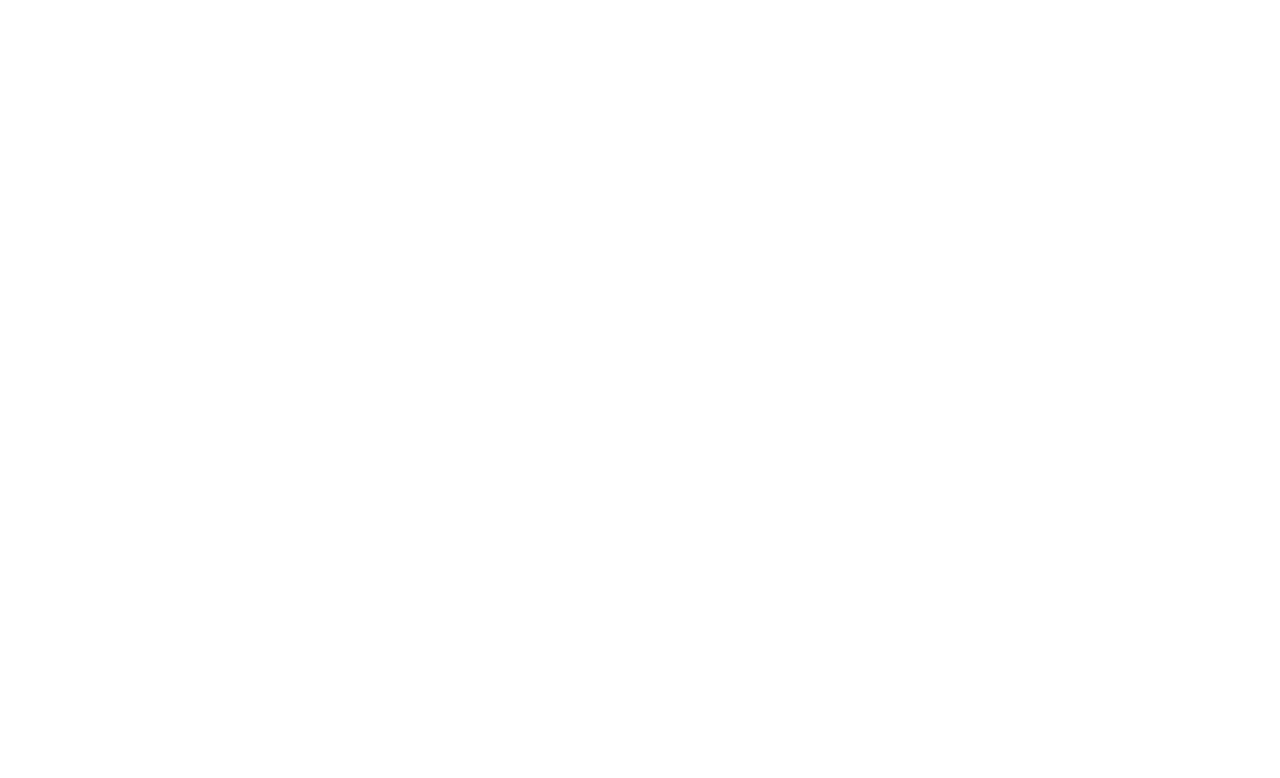
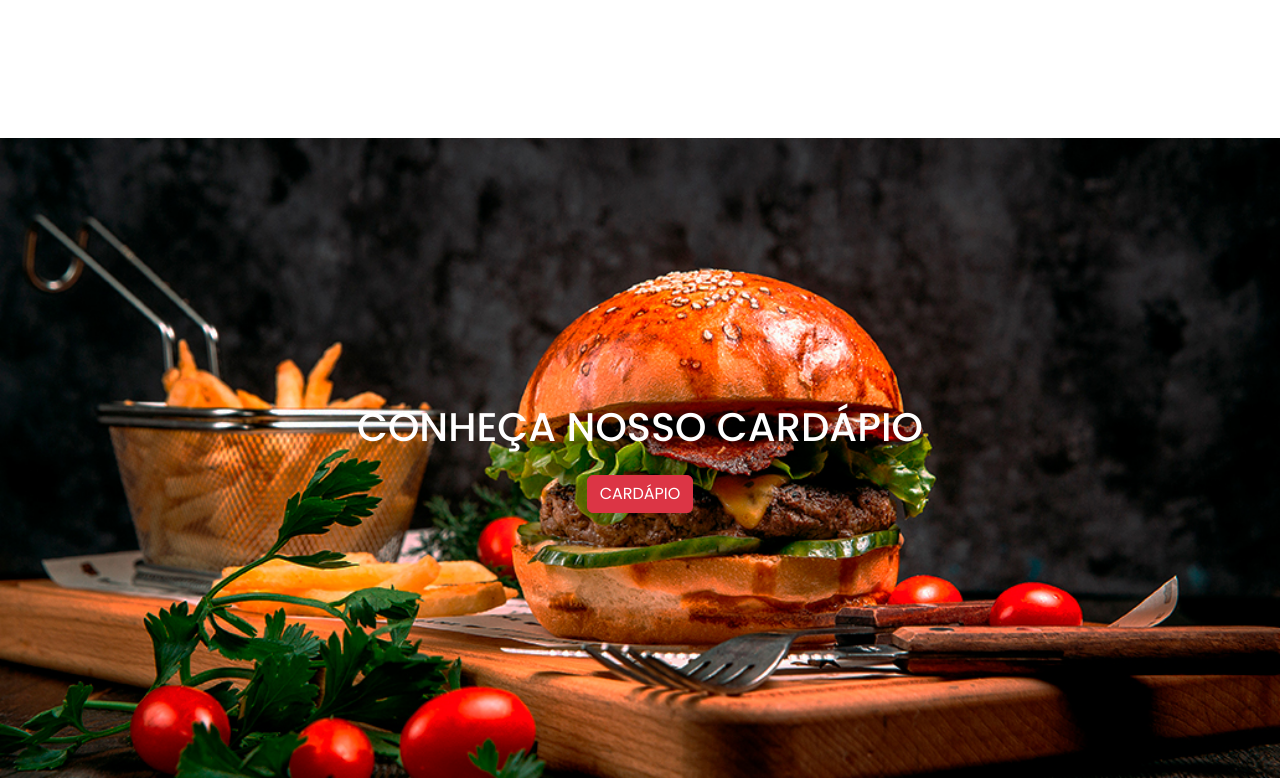
Before and after one commit to AliSanches/LanchoneteWebsite-Frontend, a React (Vite) app: page / in a window 1280 px wide. Shown: the part 1526-2304 px from the top of the page. Before the commit the page ends 1684 px from the top, so only its background shows below. Built offline with nearby package versions, Linux system fonts and the light colour scheme.

Commit message:
Feat - SectionConhecerCardapio - Frontend

```diff
--- a/src/pages/LandingPage/LandingPage.css
+++ b/src/pages/LandingPage/LandingPage.css
@@ -7,12 +7,20 @@
 }
 
 .wpp-section-horarios {
-  padding-bottom: 160px;
+  padding-bottom: 140px;
 }
 
 @media (min-width: 320px) {
   .wpp-section-cardapio {
     height: 100vh;
+  }
+
+  .wpp-section-conhecer-cardapio {
+    background: url("/public/Lanche-Grande.jpg");
+    background-repeat: no-repeat;
+    background-size: cover;
+    background-position: center;
+    height: 50vh;
   }
 }
 
@@ -20,4 +28,8 @@
   .wpp-section-cardapio {
     height: 60vh;
   }
+
+  .wpp-section-conhecer-cardapio {
+    height: 80vh;
+  }
 }
--- a/src/pages/LandingPage/LandingPage.tsx
+++ b/src/pages/LandingPage/LandingPage.tsx
@@ -2,6 +2,7 @@
 import { Main } from "../Main/Main";
 import { SectionCardapio } from "../SectionCardapio/SectionCardapio";
 import { SectionHorario } from "../SectionHorario/SectionHorario";
+import { SectionConhecerCardapio } from "../SectionConhecerCardapio/SectionConhecerCardapio";
 
 import "./LandingPage.css";
 
@@ -18,6 +19,9 @@
       <section className="container-fluid wpp-section-horarios">
         <SectionHorario />
       </section>
+      <section className="container-fluid d-flex justify-content-center align-items-center wpp-section-conhecer-cardapio">
+        <SectionConhecerCardapio />
+      </section>
     </>
   );
 };
--- /dev/null
+++ b/src/pages/SectionConhecerCardapio/SectionConhecerCardapio.css
@@ -0,0 +1,11 @@
+@media (min-width: 320px) {
+  .titulo-conhecer-card {
+    width: 180px;
+  }
+}
+
+@media (min-width: 500px) {
+  .titulo-conhecer-card {
+    width: auto;
+  }
+}
--- /dev/null
+++ b/src/pages/SectionConhecerCardapio/SectionConhecerCardapio.tsx
@@ -0,0 +1,12 @@
+export const SectionConhecerCardapio = () => {
+  return (
+    <div className="container-lg d-flex flex-column text-white gap-3">
+      <h1 className="text-center mx-auto titulo-conhecer-card">
+        CONHEÇA NOSSO CARDÁPIO
+      </h1>
+      <div className="d-flex justify-content-center">
+        <button className="btn btn-danger">CARDÁPIO</button>
+      </div>
+    </div>
+  );
+};
```
Also changed, not shown: public/Lanche-Grande.jpeg (added), public/Lanche-Grande.jpg (added).
